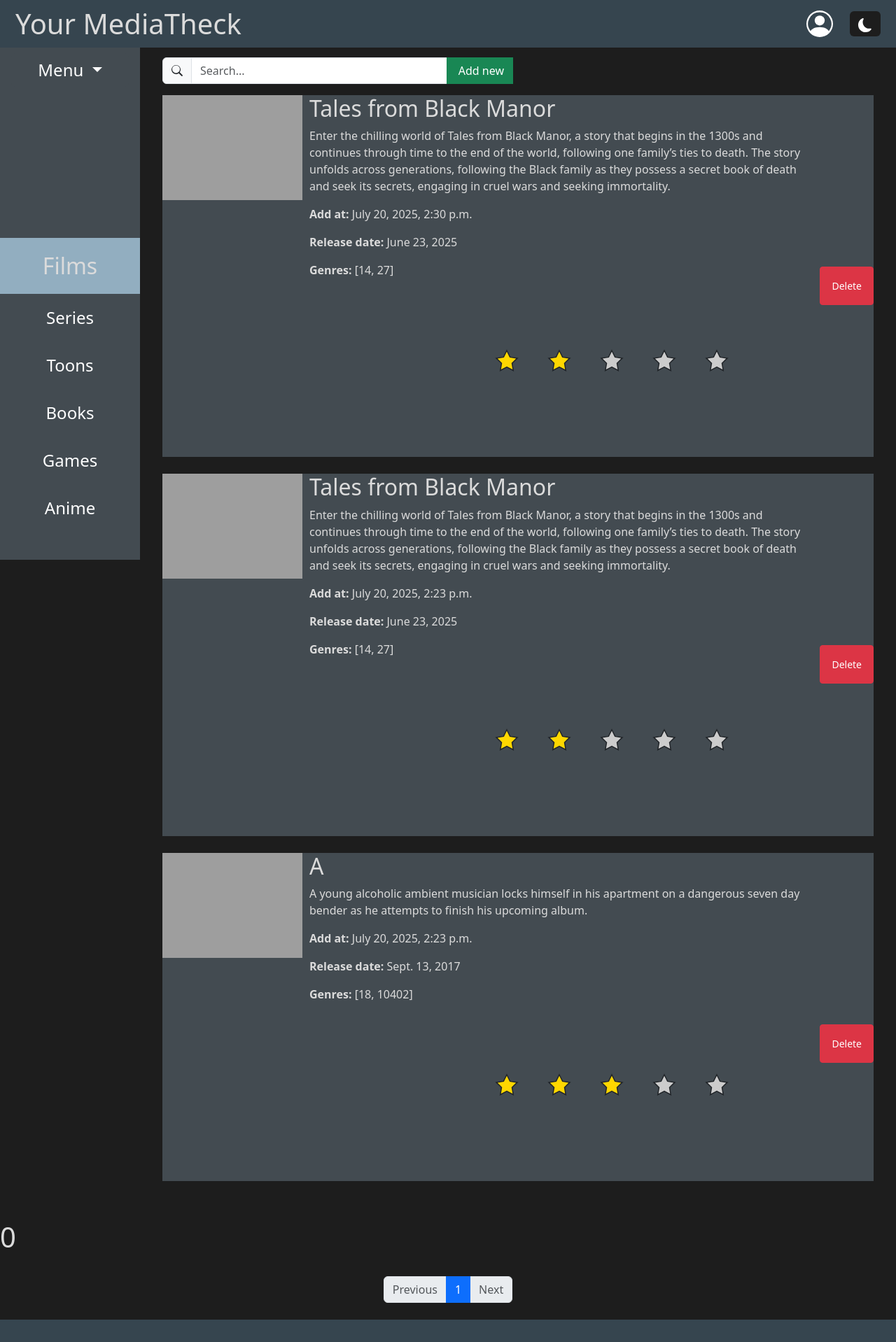
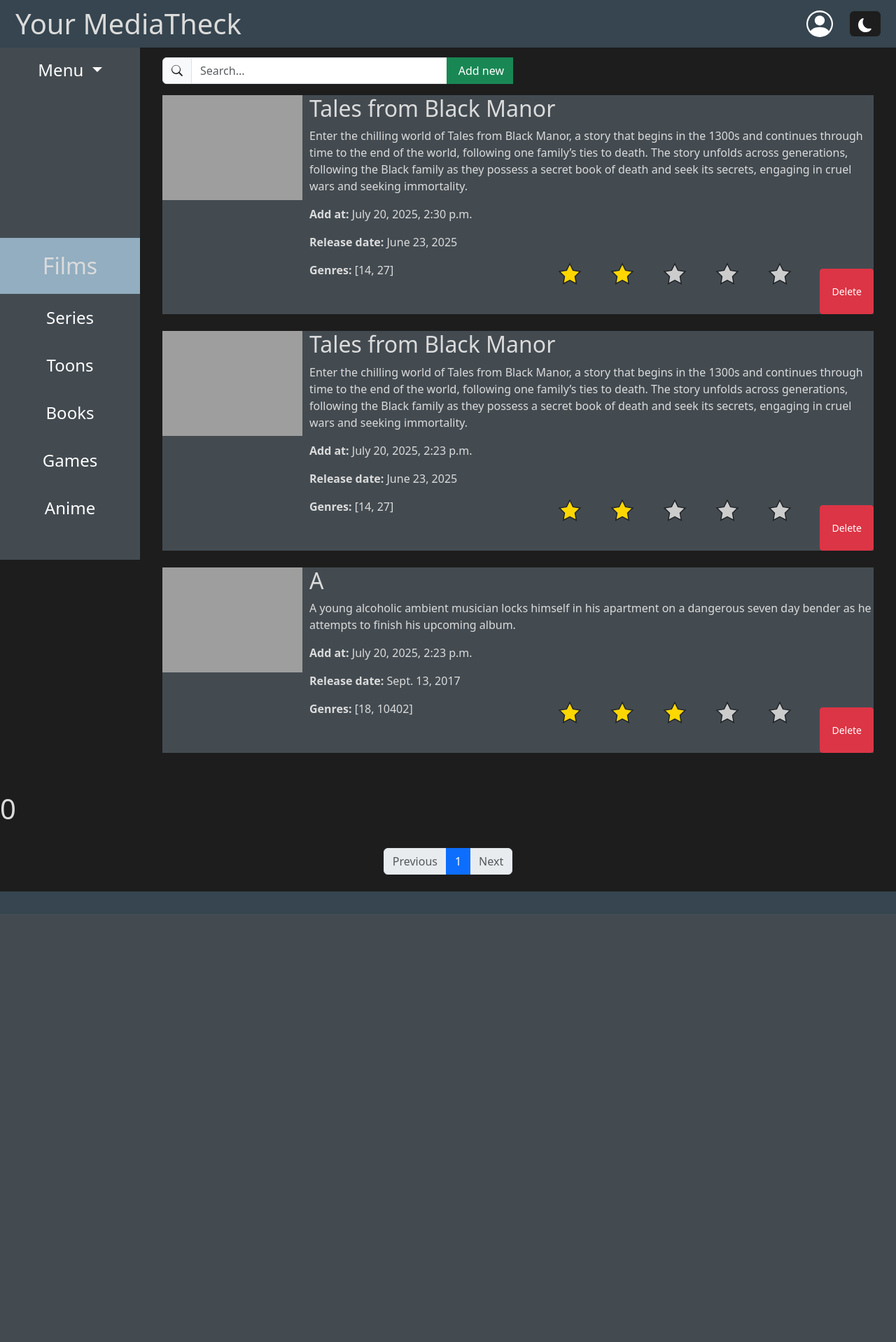
Before and after one commit to Klad1slav/YourMediaTech-YMT-, a Django app: page /rating_menu/films in a window 1280 px wide. Shown: the whole page at 70% size. After the commit the page ends 1306 px from the top, so only its background shows below. Run offline with Django 5.2, Linux system fonts and the light colour scheme; a user stored in the database is signed in; data comes from the database, SQL or seed files in the repository; both versions use the stored data as it was after the commit; grey boxes are pictures that could not be loaded.

Commit message:
Modified Library
 - Fixed "add new" button
 - aligned delete button and stars. And so improved a single media in library

```diff
--- a/rating_menu/static/rating_menu/styles/buttons.css
+++ b/rating_menu/static/rating_menu/styles/buttons.css
@@ -14,22 +14,17 @@
 
 #delete_movie_item {
     padding: 1rem;
-    width: 100%;
     height: 100%;
     display: flex;
     align-items: center;
     justify-content: center;
-    margin-top: 235px;
 }
-
+.movie-info{
+    margin-bottom: auto;
+}
 .star-display {
     display: flex;
     justify-content: center;
     align-items: center;
     margin-left: 210px;
-    margin-top: 20px;
-    padding: 5rem;
 }
-#add_new{
-    z-index: 0;
-}
--- a/rating_menu/static/rating_menu/styles/others.css
+++ b/rating_menu/static/rating_menu/styles/others.css
@@ -77,11 +77,10 @@
 header {
     position: fixed;
     width: 100%;
-    z-index: 2; /* higher than sidebar */
+    z-index: 4; /* higher than sidebar */
 }
 #star-rating {
   display: flex;
-  align-items: center;
   gap: 0.2em;
   user-select: none;
 }
@@ -144,7 +143,9 @@ header {
     color: #fff;
 }
 
-.star-display {
-    width: fit-content;
-    margin-left: 100px;
+.last_row{
+    display: flex;
+    flex-direction: row;
+    padding-bottom: 0;
+    margin-top: auto; /* Pushes .last_row to the bottom */
 }
--- a/rating_menu/templates/rating_menu/index.html
+++ b/rating_menu/templates/rating_menu/index.html
@@ -65,23 +65,23 @@
         <img src="https://image.tmdb.org/t/p/w300{{ movie.poster_url }}"
             class="img-fluid" style="max-width: 200px;" alt="{{ movie.title }}">
       </div>
-      <div class="movie-info flex-grow-1">
+      <div class="movie-info">
         <h2>{{ movie.title }}</h2>
         <p>{{ movie.description }}</p>
-          <!-- Static star rating -->
         <p><strong>Add at: </strong>{{ movie.created_at }}</p>
         <p><strong>Release date: </strong>{{ movie.year }}</p>
-        <p><strong>Genres: </strong>{{ movie.genre }}</p>
-        <div class="star-display ms-auto" data-rating="{{ movie.rating }}"></div>
-
-      </div>
-
+        <div class="last_row">
+          <p><strong>Genres: </strong>{{ movie.genre }}</p>
+                  <div class="star-display ms-auto" data-rating="{{ movie.rating }}"></div>
         <form method="POST" style="margin-top: 10px;">
         {% csrf_token %}
         <input type="hidden" name="delete_movie_id" value="{{ movie.id }}">
         <button type="submit" id="delete_movie_item" class="btn btn-danger btn-sm">Delete</button>
       </form>
     </div>
+        </div>
+      </div>
+
     {% endfor %}
   </main>
 
```
Also changed, not shown: db.sqlite3, rating_menu/views.py (line endings or trailing spaces).
